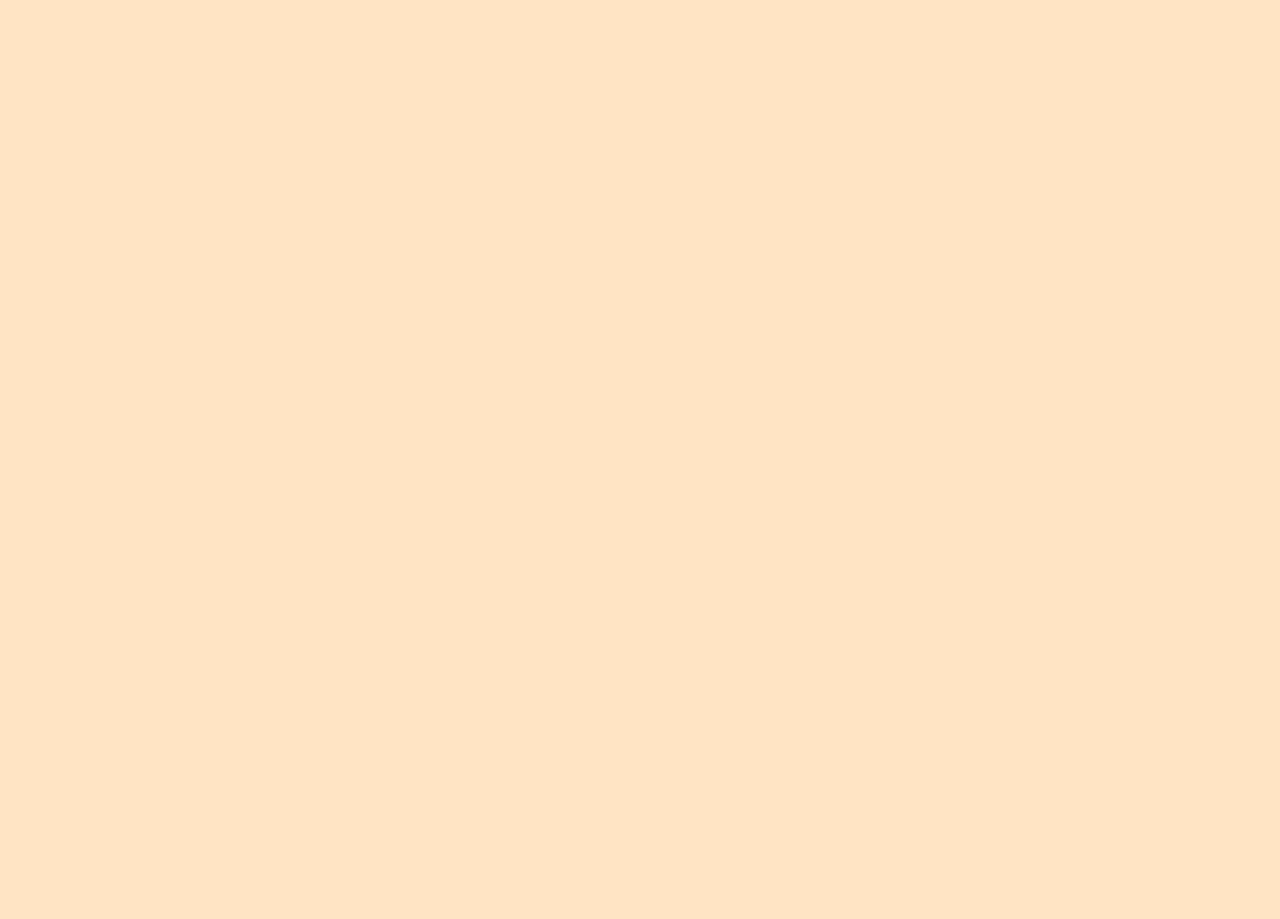
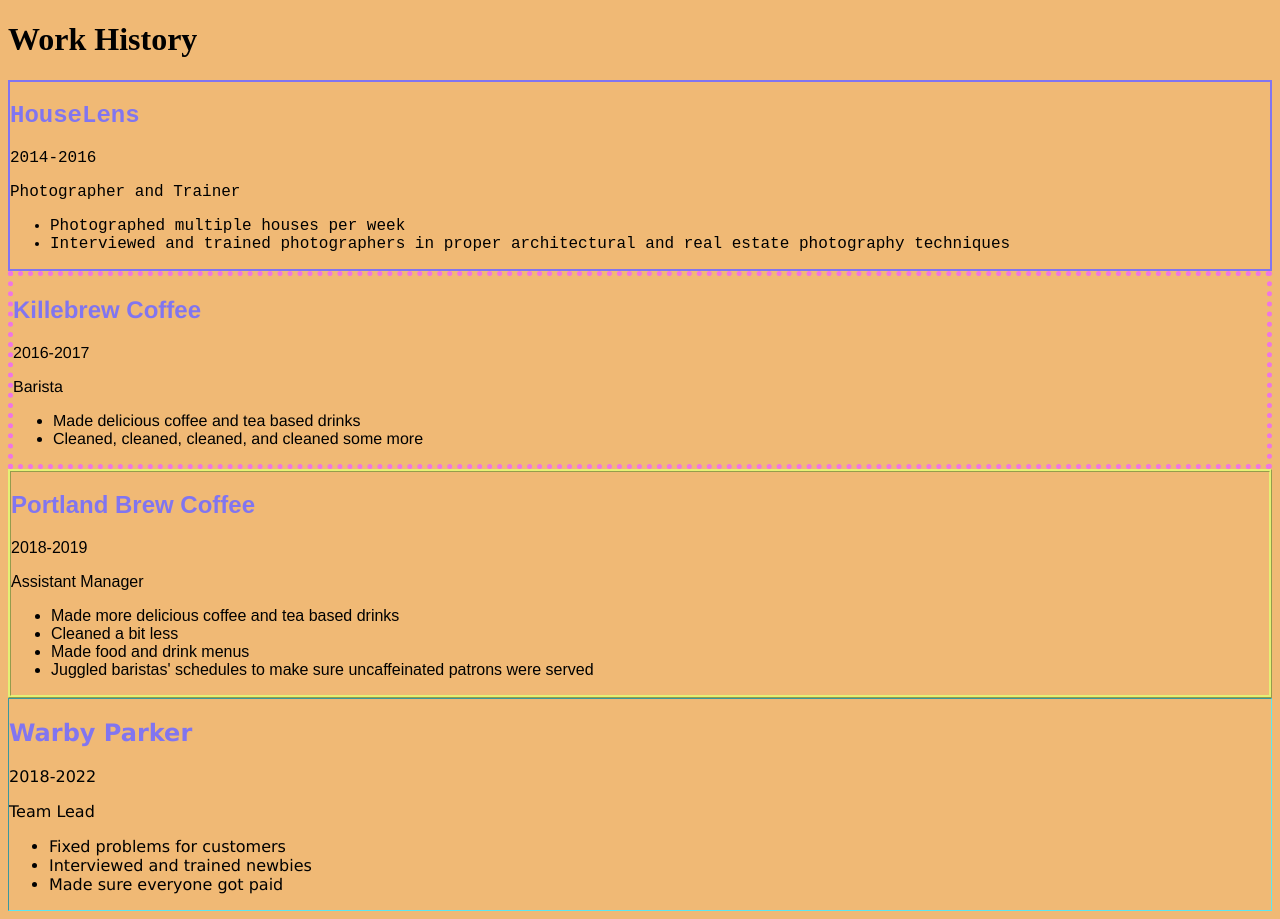
Before and after one commit to bhighlander/LAB-HTML-Resume, a plain HTML site: page index.html in a window 1280 px wide. Before the commit the page ends 800 px from the top, so only its background shows below. Drawn offline with Linux system fonts and the light colour scheme.

Commit message:
created resume in index.html added styling in main.css

```diff
--- a/index.html
+++ b/index.html
@@ -8,7 +8,70 @@
   <link rel="stylesheet" href="main.css">
 </head>
 <body>
-
+    <h1>Work History</h1>
+    <article id="houselens">
+        <header>
+          <h2>HouseLens</h2>
+          <time datetime="2014-2016">2014-2016</time>
+        </header>
+       <section>
+        <p>
+          Photographer and Trainer<br>
+          <ul>
+            <li>Photographed multiple houses per week</li>
+            <li>Interviewed and trained photographers in proper architectural and real estate photography techniques </li>
+          </ul>
+        </p>
+      </section>
+    </article>
+    <article id="killebrew">
+      <header>
+      <h2>Killebrew Coffee</h2>
+      <time datetime="2016-2017">2016-2017</time>
+    </header>
+      <section>
+        <p>
+          Barista<br>
+          <ul>
+            <li>Made delicious coffee and tea based drinks</li>
+            <li>Cleaned, cleaned, cleaned, and cleaned some more</li>
+          </ul>
+        </p>
+      </section>
+    </article>
+    <article id="portland">
+      <header>
+      <h2>Portland Brew Coffee</h2>
+      <time datetime="2018-2019">2018-2019</time>
+    </header>
+      <section>
+        <p>
+          Assistant Manager<br>
+          <ul>
+            <li>Made more delicious coffee and tea based drinks</li>
+            <li>Cleaned a bit less</li>
+            <li>Made food and drink menus</li>
+            <li>Juggled baristas' schedules to make sure uncaffeinated patrons were served</li>
+          </ul>
+        </p>
+      </section>
+    </article>
+    <article id="warby">
+    <header>
+      <h2>Warby Parker</h2>
+      <time datetime="2018-2022">2018-2022</time>
+    </header>
+      <section>
+        <p>
+          Team Lead<br>
+          <ul>
+            <li>Fixed problems for customers</li>
+            <li>Interviewed and trained newbies</li>
+            <li>Made sure everyone got paid</li>
+          </ul>
+        </p>
+      </section>
+    </article>
   <script src="main.js"></script>
 </body>
 </html>
--- a/main.css
+++ b/main.css
@@ -1,3 +1,27 @@
 body {
-  background-color: bisque;
+  background-color: #f0b975;
 }
+
+#houselens {
+  font-family: 'Courier New', Courier, monospace;
+  border: 2px solid #8175f0;
+}
+
+#killebrew {
+  font-family:'Franklin Gothic Medium', 'Arial Narrow', Arial, sans-serif;
+  border: 5px dotted #f075e4;
+}
+
+#portland {
+  font-family:Arial, Helvetica, sans-serif;
+  border: 3px ridge #e4f075;
+}
+
+#warby {
+  font-family:Verdana, Geneva, Tahoma, sans-serif;
+  border: 1px inset #5be8f2;
+}
+
+article h2 {
+  color: #8175f0;
+}
--- a/main.js
+++ b/main.js
@@ -1 +1 @@
-console.log('testing');
+console.log('this is an approximate resume');
```
